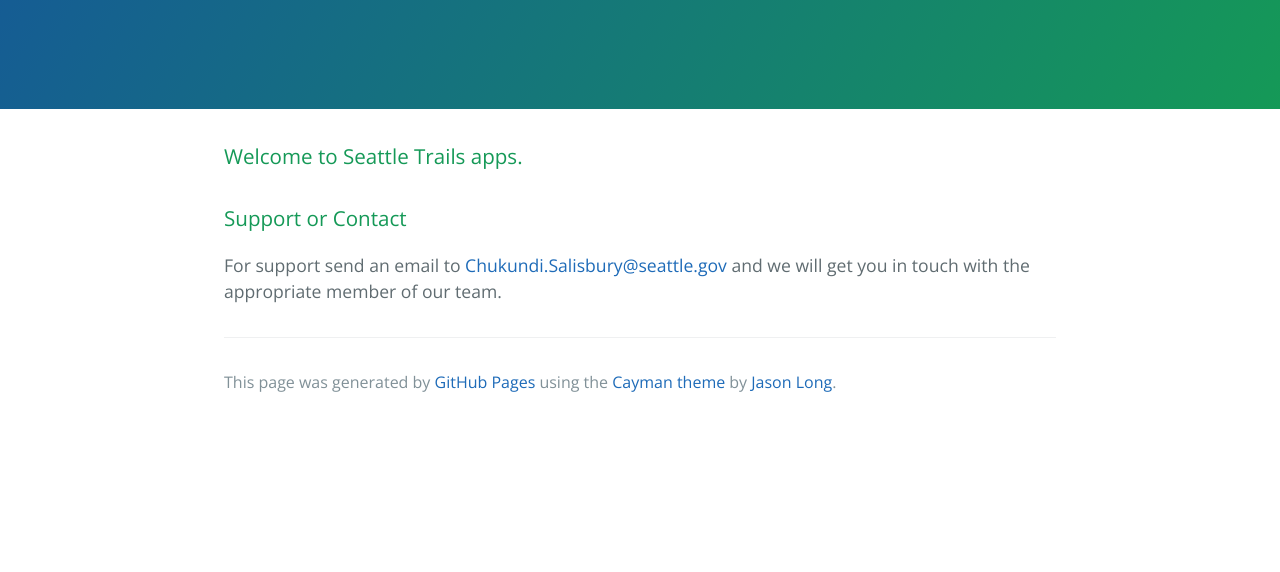
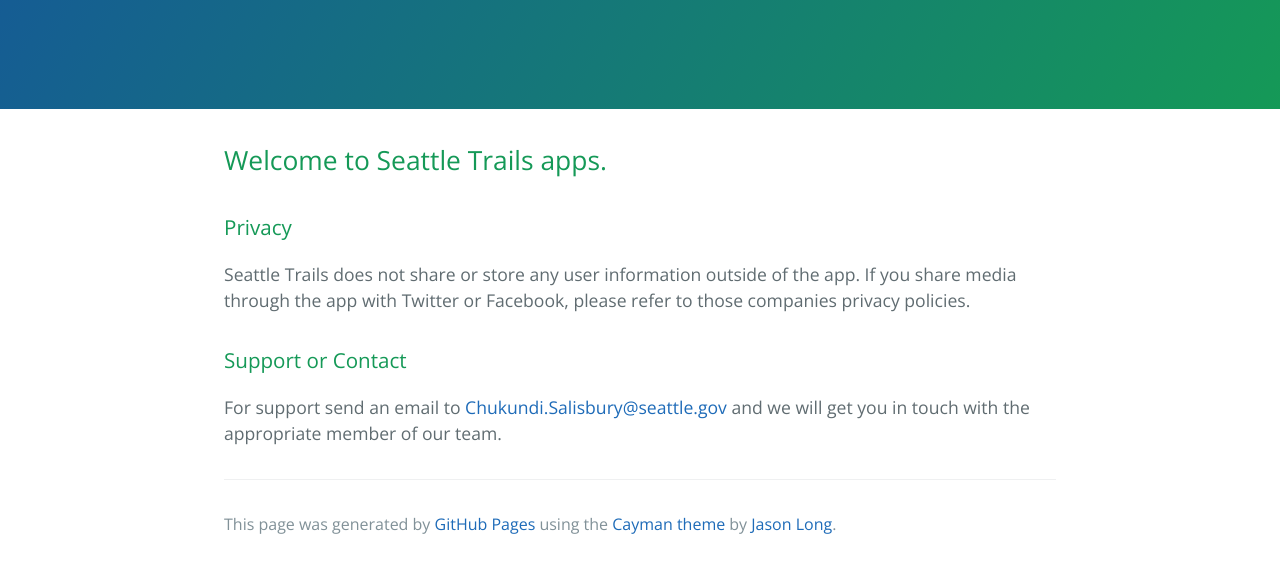
Before and after one commit to Seattle-Trails-Crew/Seattle-Trails-Crew.github.io, a plain HTML site: page index.html in a window 1280 px wide. Shown: the part 208-780 px from the top of the page. Drawn offline with nearby package versions, Linux system fonts and the light colour scheme.

Commit message:
Replace master branch with page content via GitHub

```diff
--- a/index.html
+++ b/index.html
@@ -16,8 +16,13 @@
     </section>
 
     <section class="main-content">
-      <h3>
-<a id="welcome-to-seattle-trails-apps" class="anchor" href="#welcome-to-seattle-trails-apps" aria-hidden="true"><span aria-hidden="true" class="octicon octicon-link"></span></a>Welcome to Seattle Trails apps.</h3>
+      <h2>
+<a id="welcome-to-seattle-trails-apps" class="anchor" href="#welcome-to-seattle-trails-apps" aria-hidden="true"><span aria-hidden="true" class="octicon octicon-link"></span></a>Welcome to Seattle Trails apps.</h2>
+
+<h3>
+<a id="privacy" class="anchor" href="#privacy" aria-hidden="true"><span aria-hidden="true" class="octicon octicon-link"></span></a>Privacy</h3>
+
+<p>Seattle Trails does not share or store any user information outside of the app. If you share media through the app with Twitter or Facebook, please refer to those companies privacy policies.</p>
 
 <h3>
 <a id="support-or-contact" class="anchor" href="#support-or-contact" aria-hidden="true"><span aria-hidden="true" class="octicon octicon-link"></span></a>Support or Contact</h3>
--- a/params.json
+++ b/params.json
@@ -1,6 +1,6 @@
 {
   "name": "Seattle Trails App",
   "tagline": "Explore Seattle's amazing trails with mobile apps.",
-  "body": "### Welcome to Seattle Trails apps.\r\n\r\n### Support or Contact\r\nFor support send an email to Chukundi.Salisbury@seattle.gov and we will get you in touch with the appropriate member of our team.\r\n",
+  "body": "## Welcome to Seattle Trails apps.\r\n\r\n### Privacy\r\n\r\nSeattle Trails does not share or store any user information outside of the app. If you share media through the app with Twitter or Facebook, please refer to those companies privacy policies.\r\n\r\n### Support or Contact\r\nFor support send an email to Chukundi.Salisbury@seattle.gov and we will get you in touch with the appropriate member of our team.\r\n",
   "note": "Don't delete this file! It's used internally to help with page regeneration."
 }
```
